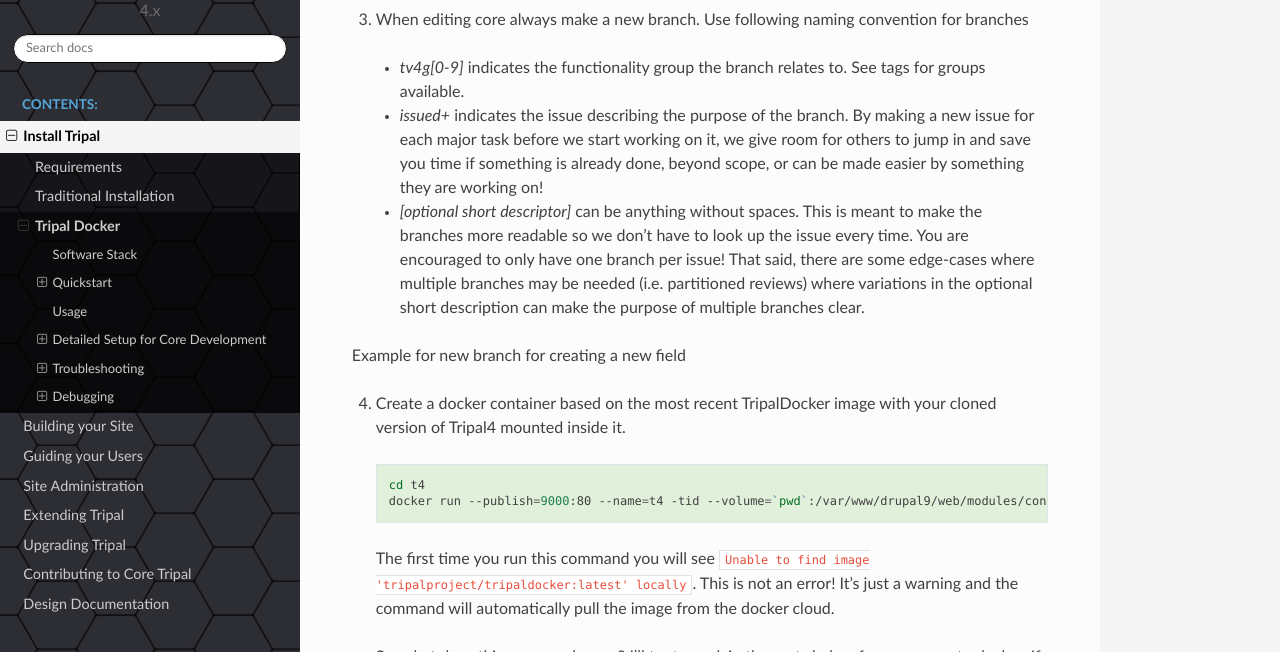
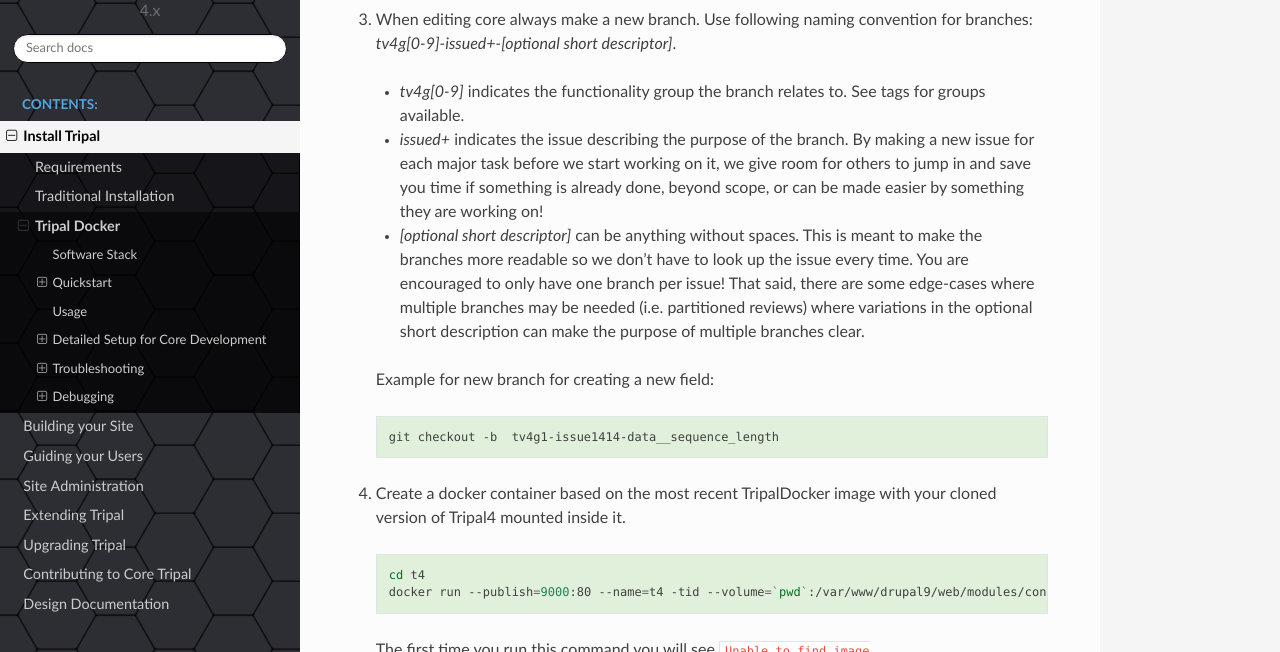
Before and after one commit to tripal/tripal_doc, a Sphinx documentation site: the page built from docs/install/docker.rst, in a window 1280 px wide and 900 px high, scrolled down 1986 px, cut to the strip 248-900 px from the top of the window. Built offline with Sphinx 7.4.7 and the Read the Docs theme 2.0.0, drawn with Linux system fonts in a browser that asks for light colours.

Commit message:
Small fix to RST syntax.

```diff
--- a/docs/install/docker.rst
+++ b/docs/install/docker.rst
@@ -96,16 +96,17 @@
     git clone https://github.com/tripal/tripal
     git checkout 4.x
 
-3. When editing core always make a new branch. Use following naming convention for branches
+3. When editing core always make a new branch. Use following naming convention for branches: `tv4g[0-9]-issue\d+-[optional short descriptor]`.
 
   - `tv4g[0-9]` indicates the functionality group the branch relates to. See tags for groups available.
   - `issue\d+` indicates the issue describing the purpose of the branch. By making a new issue for each major task before we start working on it, we give room for others to jump in and save you time if something is already done, beyond scope, or can be made easier by something they are working on!
   - `[optional short descriptor]` can be anything without spaces. This is meant to make the branches more readable so we don’t have to look up the issue every time. You are encouraged to only have one branch per issue! That said, there are some edge-cases where multiple branches may be needed (i.e. partitioned reviews) where variations in the optional short description can make the purpose of multiple branches clear.
 
-Example for new branch for creating a new field
+  Example for new branch for creating a new field:
 
   .. code-block:: bash
-    git checkout -b  ttv4g1-issue1414-[data__sequence_length]
+
+    git checkout -b  tv4g1-issue1414-data__sequence_length
 
 
 4. Create a docker container based on the most recent TripalDocker image with your cloned version of Tripal4 mounted inside it.
```
